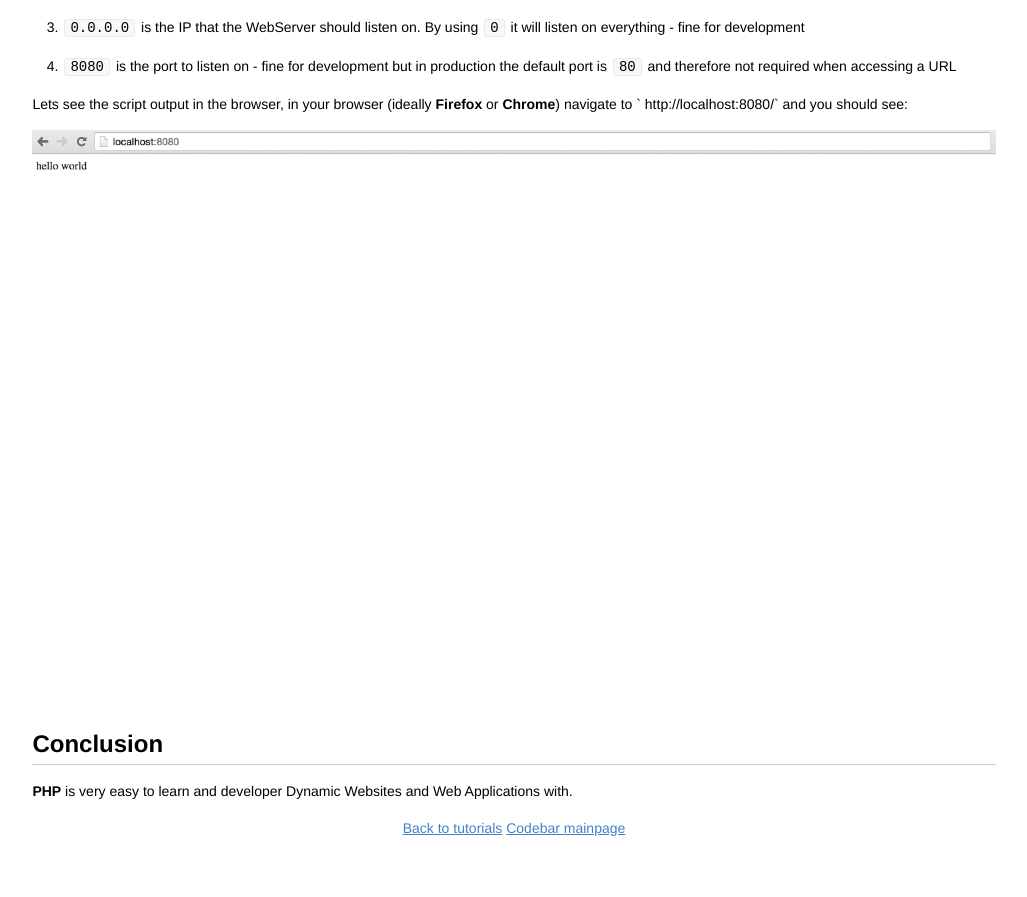
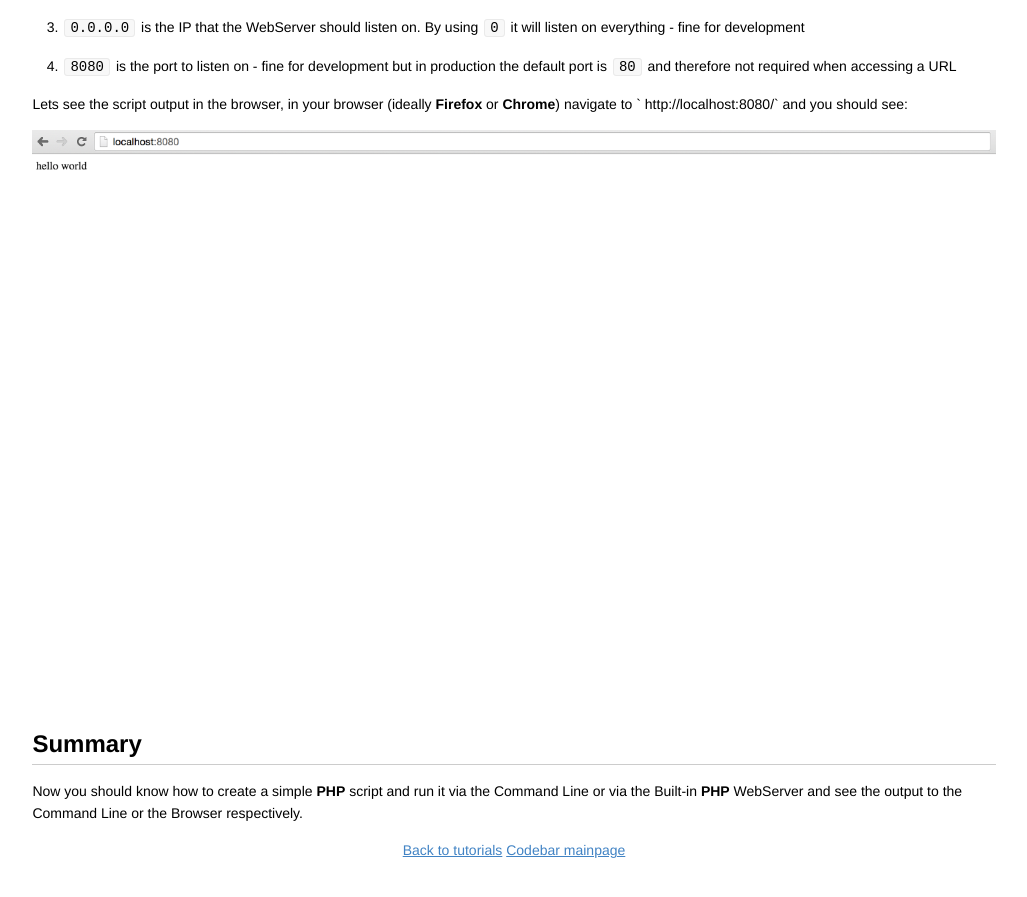
Before and after one commit to codebar/tutorials, a Jekyll site: the page built from php/lesson1/tutorial.md, in a window 1280 px wide and 900 px high, scrolled down 1596 px. Shown: the top 897 px of the window, without its empty margins (126-1153 px from the left). Built offline with Jekyll 4.4.1, drawn with Linux system fonts in a browser that asks for light colours; Markdown is read by kramdown in place of the engine named in the settings; some of the changed text lies outside the part shown.

Commit message:
Fixed typos and improved summary/conclusion

````diff
--- a/php/lesson1/tutorial.md
+++ b/php/lesson1/tutorial.md
@@ -49,7 +49,7 @@ On the Command Line (CLI), type:
 php index.php
 ```
 
-And the out will be:
+And the output will be:
 
 ```bash
 $ php index.php
@@ -79,6 +79,6 @@ Lets see the script output in the browser, in your browser (ideally **Firefox**
 
 ![Hello World](assets/images/helloworld.png)
 
-## Conclusion
+## Summary
 
-**PHP** is very easy to learn and developer Dynamic Websites and Web Applications with.
+Now you should know how to create a simple **PHP** script and run it via the Command Line or via the Built-in **PHP** WebServer and see the output to the Command Line or the Browser respectively.
````
Also changed, not shown: other parts of php/lesson1/tutorial.md (+2 -2 lines).
